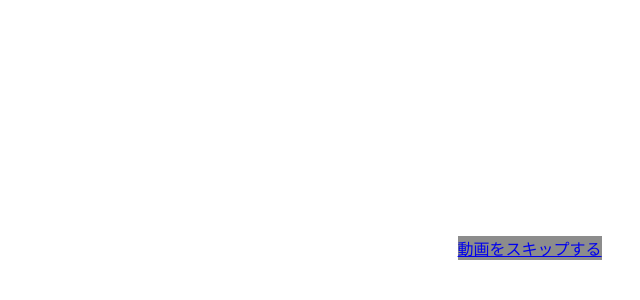
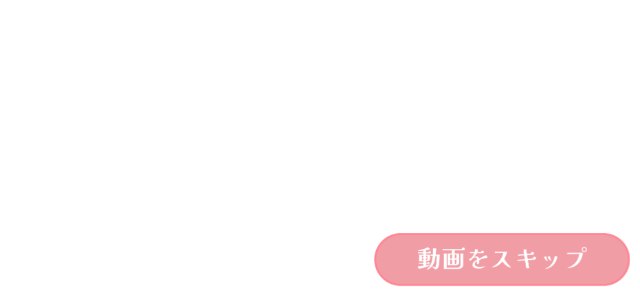
Before and after one commit to c0x0014/vc, a React (Vite) app: page / in a window 1280 px wide. Shown: the part 500-800 px from the top of the page, without its empty margins (640-1280 px from the left). Built offline with nearby package versions, Linux system fonts and the light colour scheme.

Commit message:
スキップボタンのデザイン、画面サイズの変更

```diff
--- a/src/App.css
+++ b/src/App.css
@@ -45,9 +45,12 @@
 }
 
 #navi{
-  position: absolute;
-  bottom: 5%;
-  right: 3%;
-  background: #8c8c8c;
+  position: fixed;
+  bottom: 10px;
+  right: 10px;
   z-index: 1000;
 }
+#navi img{
+  width: 20vw;
+  height: auto;
+}
--- a/src/App.tsx
+++ b/src/App.tsx
@@ -43,7 +43,8 @@ export default class App extends Component {
 
     <div id="navi">
     <a href="https://my.matterport.com/show/?m=GnraFBAGbgW">
-      動画をスキップする
+    <img src="button.png" alt="動画をスキップ"/>
+
     </a>
   </div>
   </div>
--- a/src/YouTubePlayer.css
+++ b/src/YouTubePlayer.css
@@ -9,7 +9,7 @@
 
 .youtube-container iframe,
 .youtube-container .youtube-video {
-  position: absolute;
+  position: fixed;
   top: 0;
   left: 0;
   width: 100%;
--- a/src/index.css
+++ b/src/index.css
@@ -78,5 +78,5 @@ body{
   margin: 0;
   padding: 0;
   border: 0;
-
+  overflow: hidden;
 }
```
Also changed, not shown: button.png (added).
